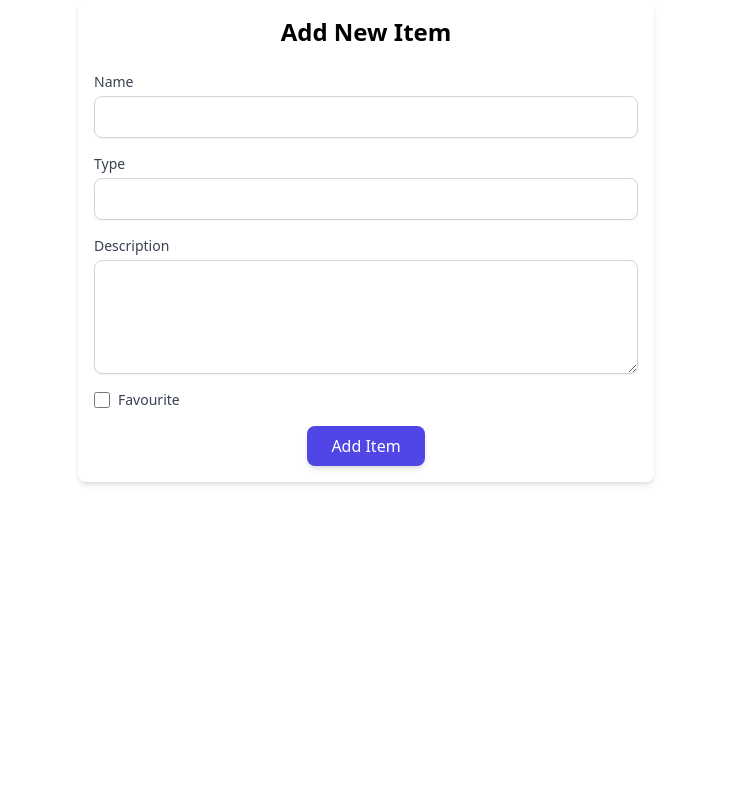
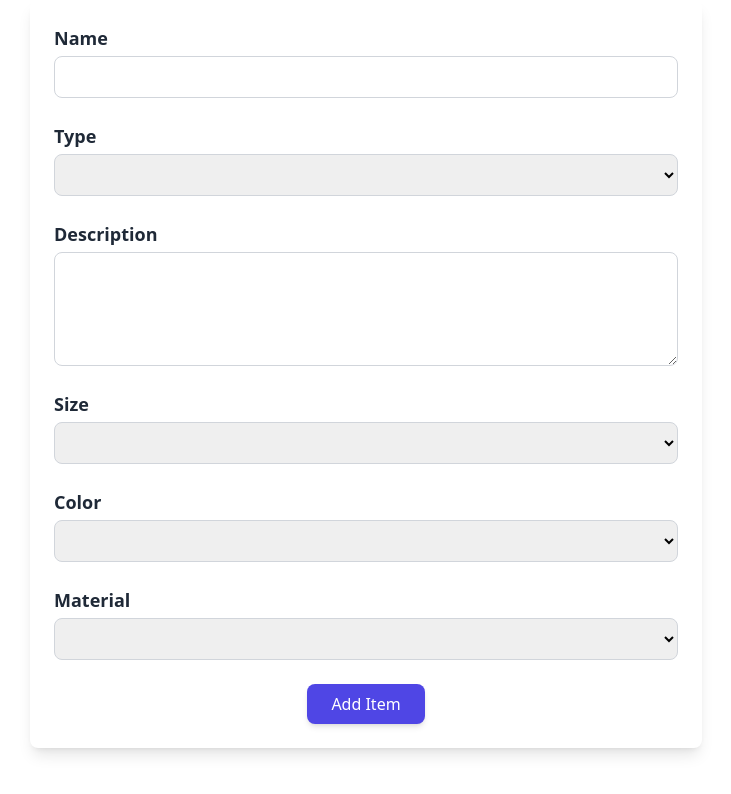
Before and after one commit to FedeAltava/Mycrud, an Angular app: page /add in a window 1280 px wide. Shown: the top 794 px of the page, without its empty margins (274-1005 px from the left). Built offline with nearby package versions, Linux system fonts and the light colour scheme.

Commit message:
add component done

```diff
--- a/src/app/add/add.component.html
+++ b/src/app/add/add.component.html
@@ -1,58 +1,52 @@
-<div class="max-w-xl mx-auto p-4 bg-white rounded-lg shadow-md">
-    <h2 class="text-2xl font-semibold text-center mb-6">Add New Item</h2>
-
-    <form>
+<form [formGroup]="itemForm" (ngSubmit)="addItem()" class="max-w-2xl mx-auto p-6 bg-white rounded-lg shadow-lg">
   <!-- Name -->
-      <div class="mb-4">
-        <label for="name" class="block text-sm font-medium text-gray-700">Name</label>
-        <input
-          type="text"
-          id="name"
-          required
-          class="mt-1 block w-full px-4 py-2 border border-gray-300 rounded-lg shadow-sm focus:ring-indigo-500 focus:border-indigo-500"
-        />
+  <div class="mb-6">
+    <label for="name" class="block text-lg font-semibold text-gray-800">Name</label>
+    <input type="text" formControlName="name" id="name" required class="mt-1 block w-full px-4 py-2 border border-gray-300 rounded-lg focus:ring-2 focus:ring-indigo-500" />
   </div>
 
   <!-- Type -->
-      <div class="mb-4">
-        <label for="type" class="block text-sm font-medium text-gray-700">Type</label>
-        <input
-          type="text"
-          id="type"
-          required
-          class="mt-1 block w-full px-4 py-2 border border-gray-300 rounded-lg shadow-sm focus:ring-indigo-500 focus:border-indigo-500"
-        />
+  <div class="mb-6">
+    <label for="type" class="block text-lg font-semibold text-gray-800">Type</label>
+    <select formControlName="type" id="type" required class="mt-1 block w-full px-4 py-2 border border-gray-300 rounded-lg focus:ring-2 focus:ring-indigo-500">
+      <option *ngFor="let type of types" [value]="type">{{ type }}</option>
+    </select>
   </div>
 
   <!-- Description -->
-      <div class="mb-4">
-        <label for="description" class="block text-sm font-medium text-gray-700">Description</label>
-        <textarea
-          id="description"
-          required
-          rows="4"
-          class="mt-1 block w-full px-4 py-2 border border-gray-300 rounded-lg shadow-sm focus:ring-indigo-500 focus:border-indigo-500"
-        ></textarea>
+  <div class="mb-6">
+    <label for="description" class="block text-lg font-semibold text-gray-800">Description</label>
+    <textarea formControlName="description" id="description" required rows="4" class="mt-1 block w-full px-4 py-2 border border-gray-300 rounded-lg focus:ring-2 focus:ring-indigo-500"></textarea>
   </div>
 
-      <!-- Favourite -->
-      <div class="mb-4 flex items-center">
-        <input
-          type="checkbox"
-          id="favourite"
-          class="h-4 w-4 text-indigo-600 border-gray-300 rounded focus:ring-indigo-500"
-        />
-        <label for="favourite" class="ml-2 text-sm text-gray-700">Favourite</label>
+  <!-- Size -->
+  <div class="mb-6">
+    <label for="size" class="block text-lg font-semibold text-gray-800">Size</label>
+    <select formControlName="size" id="size" required class="mt-1 block w-full px-4 py-2 border border-gray-300 rounded-lg focus:ring-2 focus:ring-indigo-500">
+      <option *ngFor="let size of sizes" [value]="size">{{ size }}</option>
+    </select>
+  </div>
+
+  <!-- Color -->
+  <div class="mb-6">
+    <label for="color" class="block text-lg font-semibold text-gray-800">Color</label>
+    <select formControlName="color" id="color" required class="mt-1 block w-full px-4 py-2 border border-gray-300 rounded-lg focus:ring-2 focus:ring-indigo-500">
+      <option *ngFor="let color of colors" [value]="color">{{ color }}</option>
+    </select>
+  </div>
+
+  <!-- Material -->
+  <div class="mb-6">
+    <label for="material" class="block text-lg font-semibold text-gray-800">Material</label>
+    <select formControlName="material" id="material" required class="mt-1 block w-full px-4 py-2 border border-gray-300 rounded-lg focus:ring-2 focus:ring-indigo-500">
+      <option *ngFor="let material of materials" [value]="material">{{ material }}</option>
+    </select>
   </div>
 
   <!-- Submit Button -->
   <div class="flex justify-center">
-        <button
-          type="submit"
-          class="px-6 py-2 bg-indigo-600 text-white rounded-lg shadow-md hover:bg-indigo-700 focus:outline-none focus:ring-2 focus:ring-indigo-500"
-        >
+    <button type="submit" class="px-6 py-2 bg-indigo-600 text-white rounded-lg shadow-md hover:bg-indigo-700 focus:outline-none focus:ring-2 focus:ring-indigo-500">
       Add Item
     </button>
   </div>
 </form>
-  </div>
--- a/src/app/add/add.component.ts
+++ b/src/app/add/add.component.ts
@@ -1,17 +1,57 @@
 import { Component } from '@angular/core';
 import { ItemsServiceService } from '../services/item-service.service';
 import { Item } from '../interfaces/item.interface';
+import {
+  FormBuilder,
+  FormGroup,
+  Validators,
+  ReactiveFormsModule,
+} from '@angular/forms';
+import { CommonModule } from '@angular/common';
+import { COLORS, MATERIALS, SIZES, TYPES } from '../constants/item-options';
 
 @Component({
   selector: 'app-add',
   standalone: true,
-  imports: [],
+  imports: [CommonModule, ReactiveFormsModule],
   templateUrl: './add.component.html',
-  styleUrl: './add.component.css'
+  styleUrl: './add.component.css',
 })
 export class AddComponent {
+  itemForm!: FormGroup;
+  types = TYPES;
+  sizes = SIZES;
+  colors = COLORS;
+  materials = MATERIALS;
 
-  constructor(private itemService:ItemsServiceService){}
-  private arrayItems:Item[]=[];
+  constructor(
+    private itemService: ItemsServiceService,
+    private formBuilder: FormBuilder
+  ) {
+    this.itemForm = this.formBuilder.group({
+      name: ['', Validators.required],
+      type: ['', Validators.required],
+      size: ['',Validators.required],
+      color:['',Validators.required],
+      material:['',Validators.required],
+      description: ['', Validators.required]
+    });
+  }
+
+  addItem() {
+    if(this.itemForm.valid){
+      const newItem:Item ={
+        id: Date.now(),
+        name:this.itemForm.value.name,
+        type:this.itemForm.value.type,
+        size:this.itemForm.value.size,
+        color:this.itemForm.value.color,
+        material:this.itemForm.value.material,
+        description:this.itemForm.value.description
+      };
+      this.itemService.addNewProductObservable(newItem);
+    }
+
+  }
 
 }
--- /dev/null
+++ b/src/app/constants/item-options.ts
@@ -0,0 +1,48 @@
+// Options for item type (shirt, pants, etc.)
+export const TYPES = [
+    "Shirt",
+    "Pants",
+    "Coat",
+    "Jacket",
+    "T-shirt",
+    "Skirt",
+    "Dress",
+    "Shorts",
+    "Sweater",
+    "Jersey"
+  ];
+
+  // Options for size (S, M, L, XL)
+  export const SIZES = [
+    "S",
+    "M",
+    "L",
+    "XL",
+    "XXL"
+  ];
+
+  // Options for color
+  export const COLORS = [
+    "Red",
+    "Blue",
+    "Green",
+    "Black",
+    "White",
+    "Gray",
+    "Yellow",
+    "Orange",
+    "Purple",
+    "Pink"
+  ];
+
+  // Options for material
+  export const MATERIALS = [
+    "Cotton",
+    "Wool",
+    "Leather",
+    "Silk",
+    "Polyester",
+    "Denim",
+    "Suede",
+    "Linen"
+  ];
--- a/src/app/services/item-service.service.ts
+++ b/src/app/services/item-service.service.ts
@@ -6,15 +6,17 @@ import { BehaviorSubject } from 'rxjs';
 })
 export class ItemsServiceService {
     private arrayItems:Item[]=[];
-    private _Items: BehaviorSubject<Item[]>= new BehaviorSubject<Item[]>([]);;
+    private _Items: BehaviorSubject<Item[]> = new BehaviorSubject<Item[]>([]);;
     constructor() {}
 
      getItemsObservable(){
         return this._Items.asObservable();
      }
+
     addNewProductObservable(item:Item){
         this.arrayItems.push(item);
         this._Items.next(this.arrayItems);
+        console.log(item);
     }
 
 }
```
Also changed, not shown: src/app/interfaces/item.interface.ts (+9 -8 lines). Lines whose indentation alone changed are shown as unchanged.
